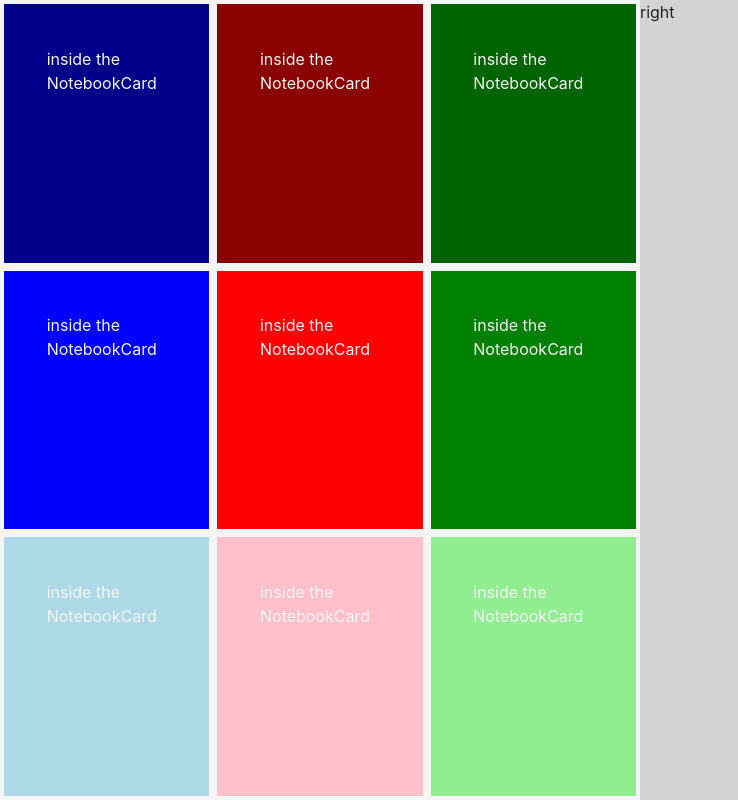
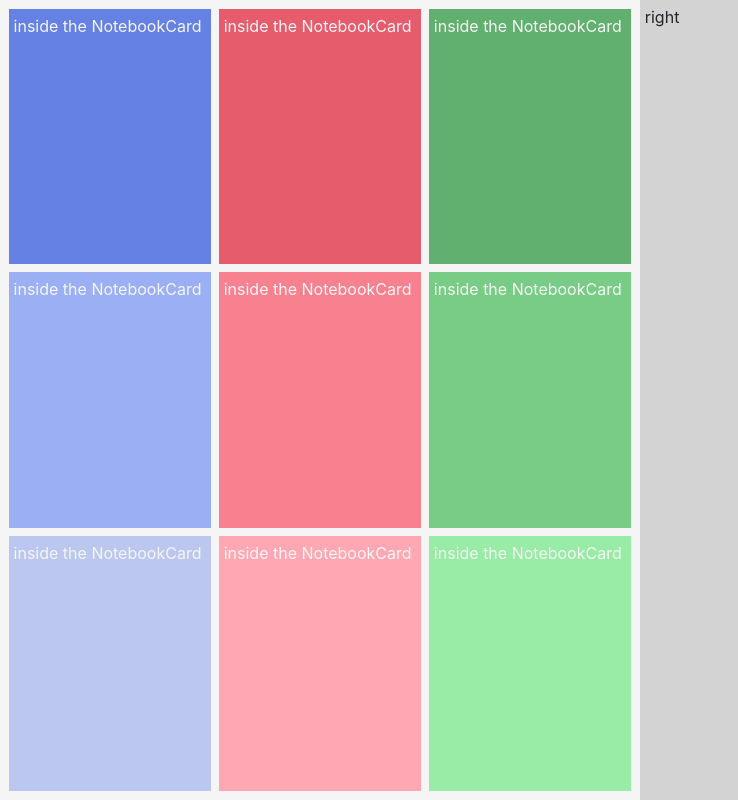
Before and after one commit to theoluyi/chromatic-notes, a React (Create React App) app: page / in a window 1280 px wide. Shown: the whole page, without its empty margins (0-738 px from the left). Built offline with nearby package versions, Linux system fonts and the light colour scheme.

Commit message:
adds nice colors

```diff
--- a/src/App.css
+++ b/src/App.css
@@ -2,6 +2,7 @@
 .right-side {
   height: 50vh;
   width: 100%;
+  padding: 0.3rem;
 }
 
 @media screen and (min-width: 768px) {
@@ -28,44 +29,44 @@
 }
 
 .notebook-card {
-  padding: 20%;
+  padding: 0.3rem;
   color: whitesmoke;
   border: whitesmoke solid 0.3rem;
 }
 
 #dark-blue {
-  background: darkblue;
+  background: #6581e4;
   grid-area: box1;
 }
 #dark-red {
-  background: darkred;
+  background: #e75c6d;
   grid-area: box2;
 }
 #dark-green {
-  background: darkgreen;
+  background: #62b06f;
   grid-area: box3;
 }
 #blue {
-  background: blue;
+  background: #9baff4;
   grid-area: box4;
 }
 #red {
-  background: red;
+  background: #f8818f;
   grid-area: box5;
 }
 #green {
-  background: green;
+  background: #78cc85;
   grid-area: box6;
 }
 #light-blue {
-  background: lightblue;
+  background: #bbc7ef;
   grid-area: box7;
 }
 #light-red {
-  background: pink;
+  background: #ffa8b3;
   grid-area: box8;
 }
 #light-green {
-  background: lightgreen;
+  background: #99eca6;
   grid-area: box9;
 }
```
